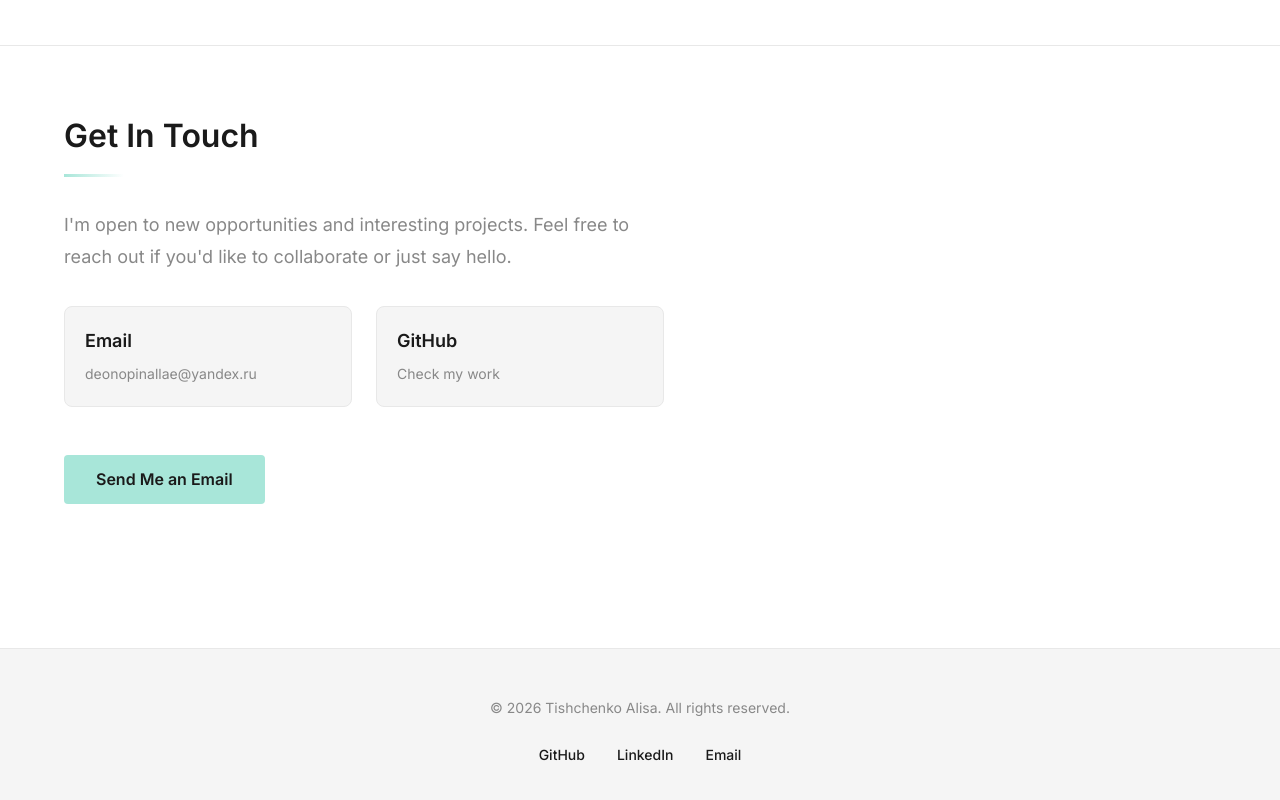
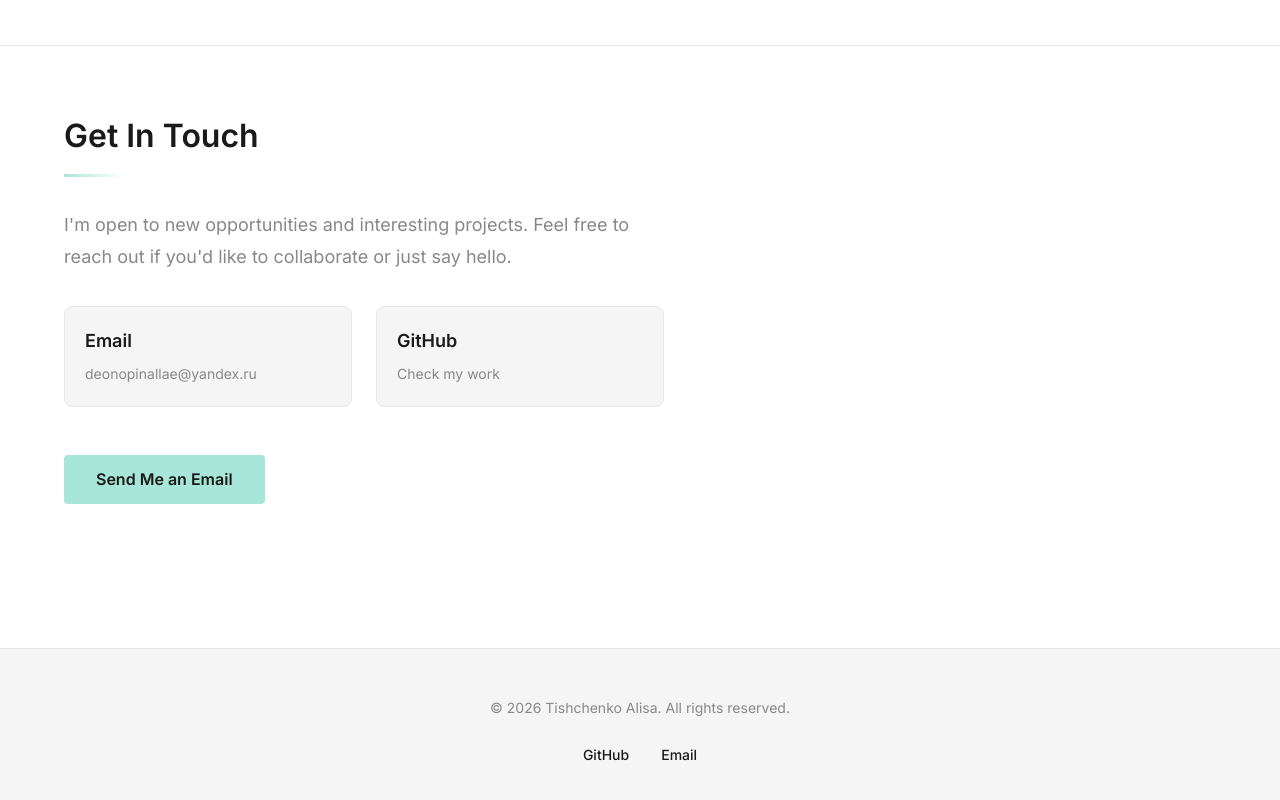
Before and after one commit to deonopinallae/deonopinallae-portfolio, a Next.js app: page / in a window 1280 px wide. Shown: the part 2162-2962 px from the top of the page. Built offline with nearby package versions, Linux system fonts and the light colour scheme.

Commit message:
refactor: edit footer information

```diff
--- a/src/shared/ui/layout/footer/footer.tsx
+++ b/src/shared/ui/layout/footer/footer.tsx
@@ -12,13 +12,10 @@ export const Footer = () => {
 						© {currentYear} Tishchenko Alisa. All rights reserved.
 					</p>
 					<div className={styles.links}>
-						<Link href="https://github.com" target="_blank" rel="noopener noreferrer" className={styles.link}>
+						<Link href="https://github.com/deonopinallae" target="_blank" rel="noopener noreferrer" className={styles.link}>
 							GitHub
 						</Link>
-						<Link href="https://linkedin.com" target="_blank" rel="noopener noreferrer" className={styles.link}>
-							LinkedIn
-						</Link>
-						<a href="mailto:alisa@example.com" target="_blank" rel="noopener noreferrer" className={styles.link}>
+						<a href="deonopinallae@yandex.ru" target="_blank" rel="noopener noreferrer" className={styles.link}>
 							Email
 						</a>
 					</div>
```
